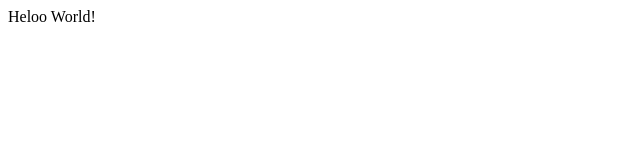
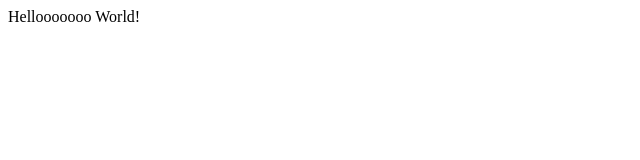
Before and after one commit to xfei34/xfei34.github.io, a plain HTML site: page resume/index.html in a window 1280 px wide. Shown: the full height of the page, 0-640 px from the left. Drawn offline with Linux system fonts and the light colour scheme.

Commit message:
firsttttttttttt push

```diff
--- a/resume/index.html
+++ b/resume/index.html
@@ -1,4 +1,4 @@
 <DOCTYPE html>
 <html>
-    Heloo World!
+    Hellooooooo World!
 </html>
```
